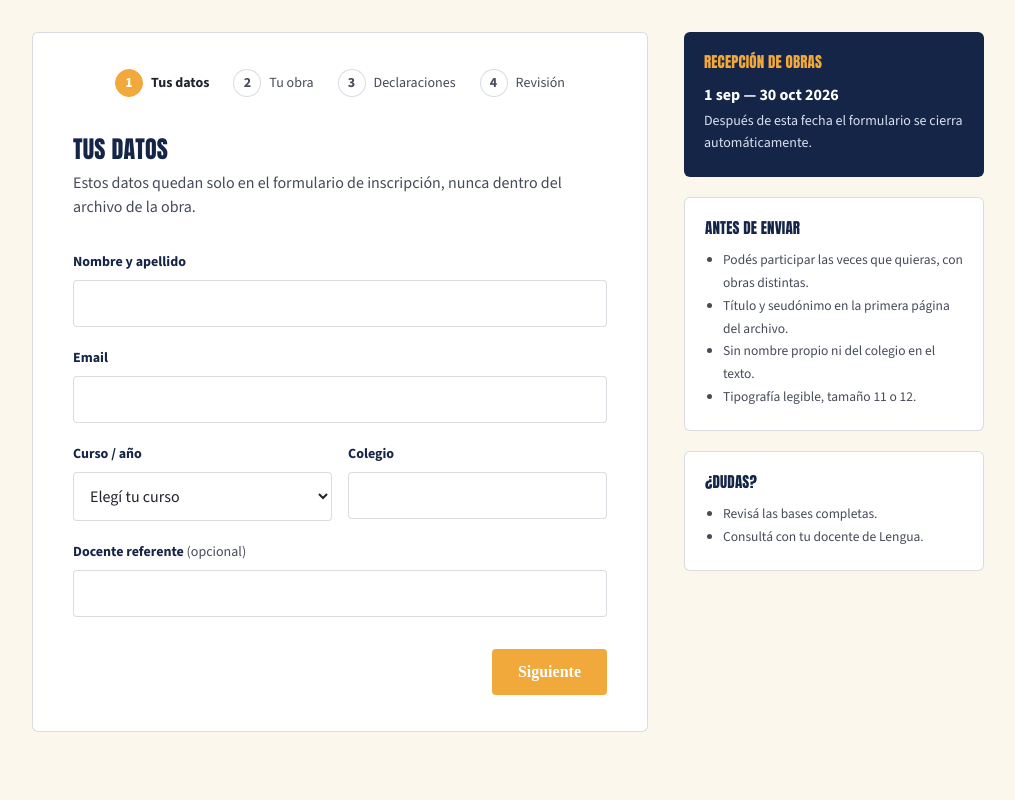
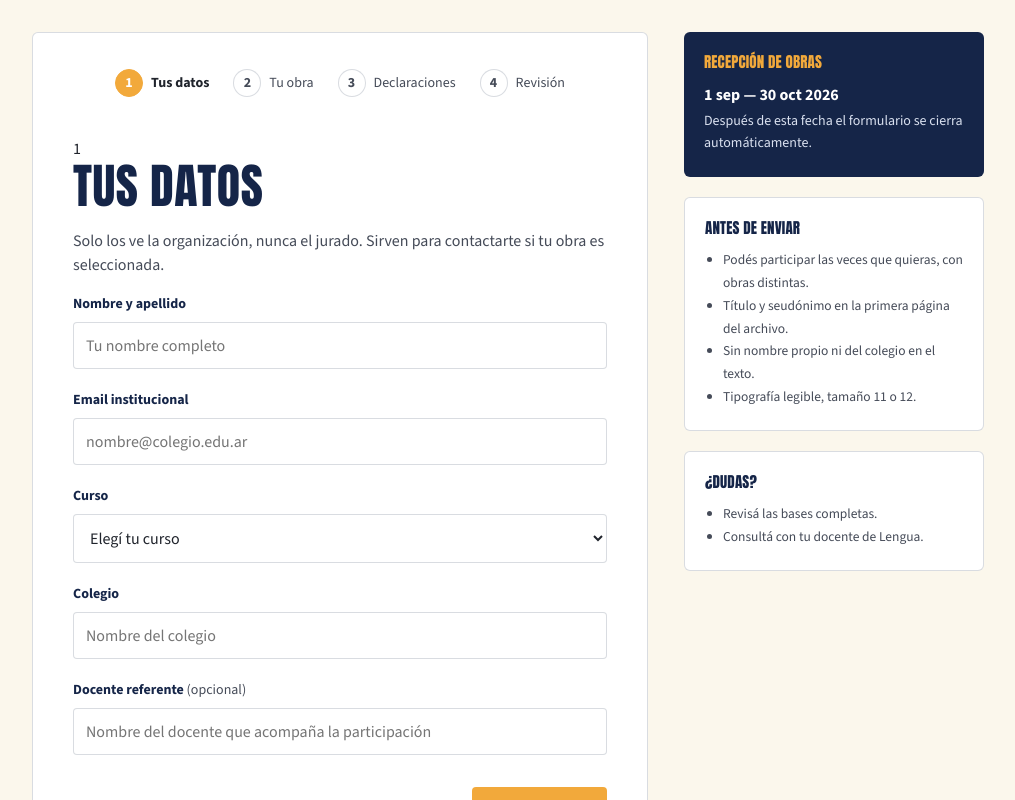
Before and after one commit to sophieblousson/voces-de-la-adolescencia, a Next.js app: page /participar in a window 1280 px wide. Shown: the part 340-1140 px from the top of the page, without its empty margins (144-1159 px from the left). Built offline with nearby package versions, Linux system fonts and the light colour scheme.

Commit message:
Update PasoDatosEstudiante.tsx

```diff
--- a/components/form/PasoDatosEstudiante.tsx
+++ b/components/form/PasoDatosEstudiante.tsx
@@ -32,10 +32,12 @@ export default function PasoDatosEstudiante({
 
     if (!result.success) {
       const nextErrors: Errors = {};
+
       for (const issue of result.error.issues) {
         const field = issue.path[0] as keyof WizardData;
         if (!nextErrors[field]) nextErrors[field] = issue.message;
       }
+
       setErrors(nextErrors);
       return;
     }
@@ -45,48 +47,71 @@ export default function PasoDatosEstudiante({
   }
 
   return (
-    <div className={styles.step}>
-      <h1 className={styles.stepTitle}>Tus datos</h1>
-      <p className={styles.stepDescription}>
-        Estos datos quedan solo en el formulario de inscripción, nunca dentro
-        del archivo de la obra.
+    <div className={styles.stepBlock}>
+      <div className={styles.blockTitle}>
+        <span className={styles.blockNumber}>1</span>
+
+        <div>
+          <h2>Tus datos</h2>
+          <p>
+            Solo los ve la organización, nunca el jurado. Sirven para
+            contactarte si tu obra es seleccionada.
           </p>
+        </div>
+      </div>
 
+      <div className={styles.grid2}>
         <div className={styles.field}>
           <label className={styles.label} htmlFor="student_name">
             Nombre y apellido
           </label>
+
           <input
             id="student_name"
-          className={`${styles.input} ${errors.student_name ? styles.inputError : ""}`}
+            className={`${styles.input} ${
+              errors.student_name ? styles.inputError : ""
+            }`}
             value={data.student_name}
             onChange={(e) => onChange({ student_name: e.target.value })}
+            placeholder="Tu nombre completo"
           />
-        {errors.student_name && <p className={styles.errorText}>{errors.student_name}</p>}
+
+          {errors.student_name && (
+            <p className={styles.errorText}>{errors.student_name}</p>
+          )}
         </div>
 
         <div className={styles.field}>
           <label className={styles.label} htmlFor="student_email">
-          Email
+            Email institucional
           </label>
+
           <input
             id="student_email"
             type="email"
-          className={`${styles.input} ${errors.student_email ? styles.inputError : ""}`}
+            className={`${styles.input} ${
+              errors.student_email ? styles.inputError : ""
+            }`}
             value={data.student_email}
             onChange={(e) => onChange({ student_email: e.target.value })}
+            placeholder="nombre@colegio.edu.ar"
           />
-        {errors.student_email && <p className={styles.errorText}>{errors.student_email}</p>}
+
+          {errors.student_email && (
+            <p className={styles.errorText}>{errors.student_email}</p>
+          )}
         </div>
 
-      <div className={styles.row}>
         <div className={styles.field}>
           <label className={styles.label} htmlFor="student_grade">
-            Curso / año
+            Curso
           </label>
+
           <select
             id="student_grade"
-            className={`${styles.select} ${errors.student_grade ? styles.inputError : ""}`}
+            className={`${styles.select} ${
+              errors.student_grade ? styles.inputError : ""
+            }`}
             value={data.student_grade}
             onChange={(e) => onChange({ student_grade: e.target.value })}
           >
@@ -97,33 +122,42 @@ export default function PasoDatosEstudiante({
               </option>
             ))}
           </select>
-          {errors.student_grade && <p className={styles.errorText}>{errors.student_grade}</p>}
+
+          {errors.student_grade && (
+            <p className={styles.errorText}>{errors.student_grade}</p>
+          )}
         </div>
 
         <div className={styles.field}>
           <label className={styles.label} htmlFor="school">
             Colegio
           </label>
+
           <input
             id="school"
             className={`${styles.input} ${errors.school ? styles.inputError : ""}`}
             value={data.school}
             onChange={(e) => onChange({ school: e.target.value })}
+            placeholder="Nombre del colegio"
           />
+
           {errors.school && <p className={styles.errorText}>{errors.school}</p>}
         </div>
-      </div>
 
-      <div className={styles.field}>
+        <div className={`${styles.field} ${styles.full}`}>
           <label className={styles.label} htmlFor="teacher_name">
-          Docente referente <span className={styles.optional}>(opcional)</span>
+            Docente referente{" "}
+            <span className={styles.optional}>(opcional)</span>
           </label>
+
           <input
             id="teacher_name"
             className={styles.input}
             value={data.teacher_name}
             onChange={(e) => onChange({ teacher_name: e.target.value })}
+            placeholder="Nombre del docente que acompaña la participación"
           />
+        </div>
       </div>
 
       <div className={`${styles.actions} ${styles.actionsEnd}`}>
@@ -132,7 +166,7 @@ export default function PasoDatosEstudiante({
           className={`${styles.button} ${styles.buttonPrimary}`}
           onClick={handleNext}
         >
-          Siguiente
+          Siguiente →
         </button>
       </div>
     </div>
```
Lines whose indentation alone changed are shown as unchanged.
